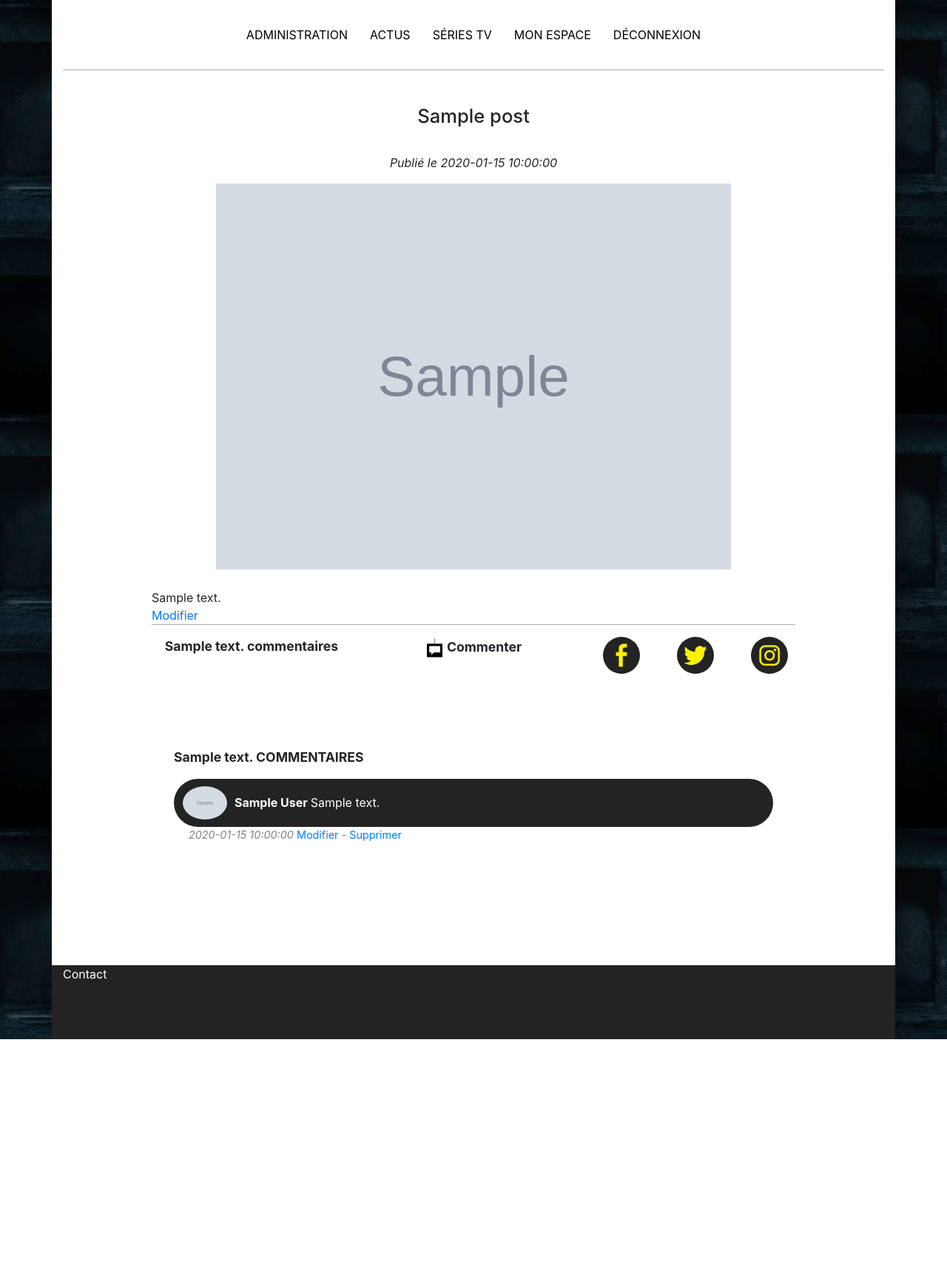
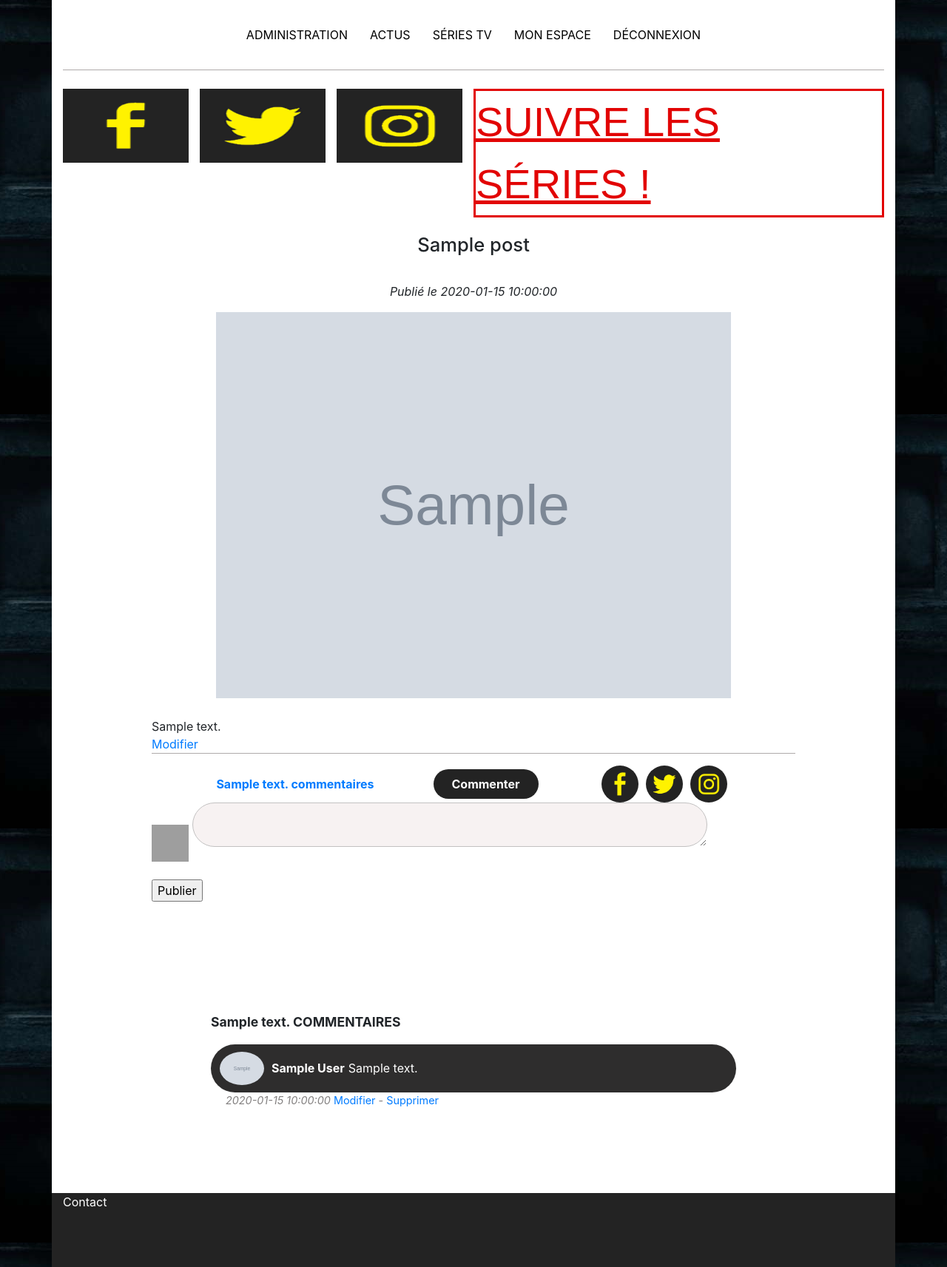
Before and after one commit to Shizurah/perso_project, a PHP site: the page made by view/postAndItsComments_view.php in a window 1280 px wide. Shown: the whole page at 74% size. Before the commit the page ends 1405 px from the top, so only its background shows below. Run offline with PHP 8.4, Linux system fonts and the light colour scheme; the visitor is signed in with stand-in values (Sample User, id 1); the template is opened without the code that fills it: most values are stand-ins (such as "Sample title", 1, 10 or a date in 2020); grey boxes marked "Sample" are stand-in pictures; data that the repository does not hold is empty; some web fonts are replaced; grey boxes are pictures that could not be loaded.

Commit message:
Poursuite stylisation et mise en page

```diff
--- a/assets/css/style.css
+++ b/assets/css/style.css
@@ -14,7 +14,6 @@ header {
 
 section {
     margin-top: 50px;
-
 }
 
 /* ========================= */
@@ -214,36 +213,104 @@ hr {
 
 /* actions possibles concernant les articles : */
 #post-actions-container {
-    text-align: center;
-    font-size: 1.1em;
+    display: flex;
+    justify-content: center;
+    align-items: center;
     font-weight: bold;
 }
 
-#sharing-btn div {
+#post-actions-container div {
+    margin: 0px 40px;
+}
+
+#reading-comments-btn,
+#comment-btn,
+#sharing-btns-container img {
+    cursor: pointer;
+}
+
+#comment-btn {
+    padding: 8px 25px;
+    background-color: rgb(35, 35, 35);
+    color: white;
+    border-radius: 50px;
+}
+
+#sharing-btns-container {
     display: flex;
 }
 
-#sharing-btn div img {
-    margin: auto;
+#sharing-btns-container img {
+    margin: 0 5px;
     width: 50px;
+    height: 100%;
     border-radius: 50%;
 }
 
-#comment-btn {
-    border: none;
-    background-color: white;
-
+#comment-btn:hover {
+    background-color: rgb(82, 79, 79);
 }
 
-#comments-form {
+#sharing-btns-container img:hover {
+    opacity: 0.6;
+}
+
+/* formulaire commentaires */
+#comment-form {
     display: none;
+    margin-top: 16px;
 }
+
+#comment-form-fields-container {
+    margin-top: 20px;
+}
+
+#comment-form-fields-container,
+#comment-form-author-and-textarea,
+#comment-form-submit-btn {
+    display: flex;
+    justify-content: center;
+    align-items: center;
+}
+
+#comment-form img {
+    margin-right: 10px;
+    width: 60px;
+    border-radius: 50%;
+    border: 1px solid rgb(168, 166, 166);
+}
+
+#comment-form input {
+    width: 80px;
+    padding: 0;
+    cursor: pointer;
+}
+
+#comment-text {
+    margin-right: 10px;
+    height: 60px;
+    width: 80%;
+    border: 1px solid rgb(194, 193, 193);
+    background-color: rgb(247, 242, 242);
+    border-radius: 50px;
+    padding: 10px 20px;
+}
+
+#updating-comment-text {
+    background-color: rgb(247, 242, 242);
+    border: none;
+    border-radius: 50px;
+}
+
+
 
 /* ========================= */
 /* MISE EN PAGE DES COMMENTAIRES DE L'ARTICLE SELECTIONNE */
 
 #comments-container {
-    margin: 0 150px;
+    position: relative;
+    top: 50px;
+    margin: 0 200px;
 }
 
 #comments-container p:first-child {
@@ -264,7 +331,7 @@ hr {
     align-items: center;
     padding: 10px 12px;
     border-radius: 50px;
-    background-color: rgb(35, 35, 35);
+    background-color: rgb(46, 45, 45);
     color: white;
 }
 
@@ -276,6 +343,50 @@ hr {
     width: 60px;
     border-radius: 50%;
     margin-right: 10px;
+}
+
+.authors {
+    margin-right: 5px;
+}
+
+.author-and-content div:nth-child(2) {
+    display: flex;
+    display: relative;
+    width: 100%;
+    align-items: center;
+}
+
+.author-and-content div:nth-child(2) span:nth-child(2) {
+    display: block;
+    padding: 5px 10px 5px 0;
+    word-break: break-all;
+}
+
+.updating-comment-form {
+    display: relative;
+    display: flex;
+    align-items: center;
+    width: 100%;
+}
+
+.updating-comment-form textarea {
+    padding: 5px 15px;
+    margin-right: 20px;
+    width: 70%;
+    height: 60px;
+
+}
+
+.updating-comment-form input {
+    /* height: 20px; */
+    /* display: flex; */
+    position: relative;
+    bottom: 0px;
+    padding: 2px 6px;
+    font-size: 0.9em;
+    border: 1px solid grey;
+    border-radius: 4px;
+    cursor: pointer;
 }
 
 
@@ -298,8 +409,29 @@ footer a {
 /* ========================= */
 /* MEDIA QUERIES */
 
+@media (max-width: 1200px) {
+    /* body {
+        background: url('');
+    } */
+}
+
+@media (max-width: 992px) {
+    body {
+        background: url('');
+    }
+
+    #post-container {
+        margin: 20px;
+    }
+
+    #comments-container {
+        margin: 0 100px;
+    }
+}
+
 @media (max-width: 768px) {
 
+    /* page d'un article et de ses commentaires: */
     #post-container {
         margin: 0;
         padding: 0 5px;
@@ -307,6 +439,32 @@ footer a {
 
     #post-poster img {
         width: 100%;
+    }
+
+    #post-actions-container {
+        flex-direction: column;
+    }
+
+    #post-actions-container div {
+        margin-bottom: 5px;
+    }
+
+    #sharing-btns-container img {
+        width: 38px;
+    }
+
+    #comment-form-fields-container {
+        flex-direction: column;
+    }
+
+    /* #comment-form-submit-btn {
+        width: 100%;
+    } */
+
+    #comment-form input {
+        margin-top: 10px;
+        width: 65px;
+        font-size: 0.8em;
     }
 
     #comments-container {
--- a/view/postAndItsComments_view.php
+++ b/view/postAndItsComments_view.php
@@ -30,7 +30,9 @@
             <img src="public/posts/<?= $post->poster(); ?>" alt="affiche article">
         </p>
 
-        <div id="post-content"> <?= $post->content(); ?> </div>
+        <div id="post-content">
+            <?= $post->content(); ?>
+        </div>
 
         <?php
             if (isset($_SESSION['userStatus'])) {
@@ -42,40 +44,43 @@
                              Modifier
                           </a>';
                 }
-            }
         ?>
-        <hr/>
+                <hr/>
+                <div id="post-actions-container">
 
-        <div class="row" id="post-actions-container">
-            <?php
-                if (isset($_SESSION['userStatus'])) {
-            ?>
-                    <div class="post-actions-btn col-lg-4">
-                        <?= $nbOfComments; ?> commentaires
+                    <div id="reading-comments-btn" class="post-actions-btn">
+                        <a href="#">
+                            <?= $nbOfComments; ?> commentaires
+                        </a>
                     </div>
 
                     <!-- pour tous les membres connectés : -->
-                    <div id="comment-btn" class="post-actions-btn col-lg-4">
-                        <img src="public/images/comment.png" width="25" height="30" alt="icône commentaire">
+                    <!-- 1. commenter -->
+                    <div id="comment-btn" class="post-actions-btn">
+                        <!-- <img src="public/images/comment.png" width="25" height="30" alt="icône commentaire">  -->
                         Commenter
                     </div>
 
-                    <div id="sharing-btn" class="post-actions-btn col-lg-4">
-                        <div class="row">
-                            <img class="col-log-4" src="public/images/logo_fb1.png" alt="" width="20px"/>
-                            <img class="col-log-4" src="public/images/logo_twitter1.png" alt=""/>
-                            <img class="col-log-4" src="public/images/logo_instagram1.png" alt=""/>
-                        </div>
+                    <!-- 2. partager -->
+                    <div id="sharing-btns-container" class="post-actions-btn">
+                        <img id="logo-fb" class="sharing-btn" src="public/images/logo_fb1.png" alt=""/>
+                        <img class="sharing-btn" src="public/images/logo_twitter1.png" alt=""/>
+                        <img class="sharing-btn" src="public/images/logo_instagram1.png" alt=""/>
                     </div>
-            <?php
-                }
-            ?>
-        </div>
 
+                </div>
+
+        <?php
+                require_once('view/commentsForm_template.php');
+            } else {
+                echo '<hr/>';
+            }
+                // echo '</div>';
+        ?>
     </div>
 
 
-    <!-- Affichage des commentaires : -->
+    <!-- AFFICHAGE DES COMMENTAIRES -->
     <div id="comments-container">
 
         <p><?= $nbOfComments; ?> COMMENTAIRES</p>
@@ -84,7 +89,7 @@
             foreach($commentsAndUsersInfos as $commentAndUserInfos) {
         ?>
             <!-- id pour ancre : -->
-            <div class="comments" id="comment<?= $commentAndUserInfos->comment_id() ?>">
+            <div class="comments">
 
                 <div class="author-and-content">
 
@@ -93,7 +98,6 @@
                         <img class="user-avatar-for-comments" src="public/members/avatars/<?= $commentAndUserInfos->author_avatar(); ?>" alt="avatar membre"/>
                     </div>
 
-
                     <div>
                          <!-- pseudo membre -->
                         <span class="authors">
@@ -101,9 +105,18 @@
                         </span>
 
                         <!-- texte commentaire -->
-                        <?= $commentAndUserInfos->comment_content(); ?>
-                        </div>
+                        <span id="<?= $commentAndUserInfos->comment_id() ?>">
+                            <?= $commentAndUserInfos->comment_content(); ?>
+                        </span>
+
+                        <!-- <form id="updating-comment-form" action="index.php?action=commentUpdated&amp;commentId=<?= $commentAndUserInfos->comment_id(); ?>" method="post">
+                            <textarea name="updating-comment-text" id="updating-comment-text" cols="30" rows="10"></textarea>
+                            <input type="submit" value="modifier">
+                        </form> -->
+
                     </div>
+
+                </div>
 
                 <div class="comments-date-and-actions">
                     <!-- date commentaire -->
@@ -117,8 +130,7 @@
                             // 1. possibilité de modifier/supprimer son commentaire :
                             if ($_SESSION['id'] == $commentAndUserInfos->author_id()) {
 
-                                echo '<a href="index.php?action=commentUpdating&commentId=' .$commentAndUserInfos->comment_id().
-                                     '&postId=' .$commentAndUserInfos->post_id(). '#form">
+                                echo '<a class="updating-comment-btn" href="' .$commentAndUserInfos->comment_id(). '">
                                          Modifier
                                      </a> -
 
@@ -166,13 +178,10 @@
     require_once('footer_template.php');
     $footer = ob_get_clean();
 
+    // SCRIPTS JS :
+    ob_start();
+        echo '<script src="assets/js/postAndItsComments.js"></script>';
+    $scripts = ob_get_clean();
+
     require('template.php');
 ?>
-
-<script>
-    document.getElementById('actions-btns').style.display = "none";
-
-    document.getElementById('comment-btn').addEventListener('click', function() {
-        document.getElementById('comments-form').style.display = 'block';
-    });
-</script>
```
